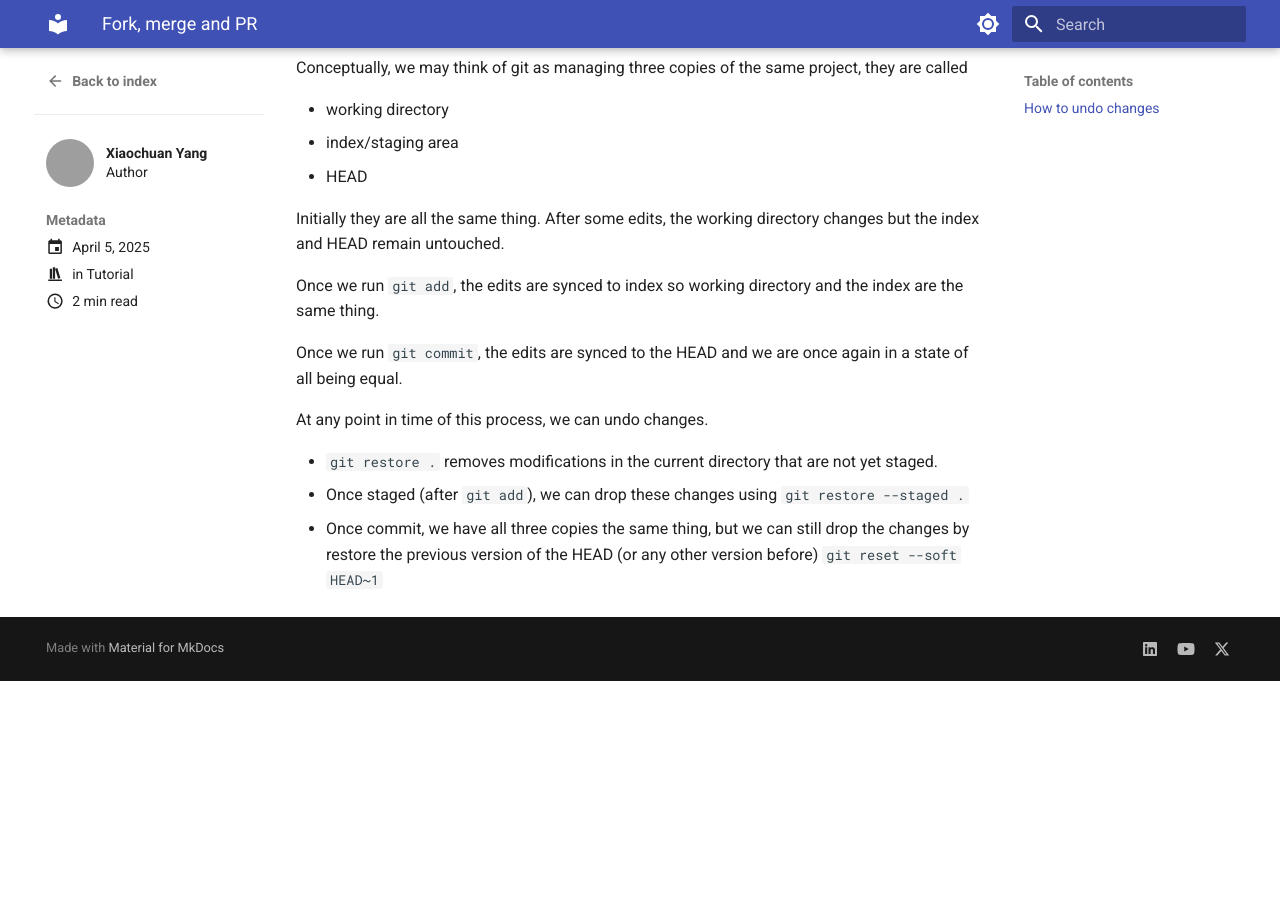
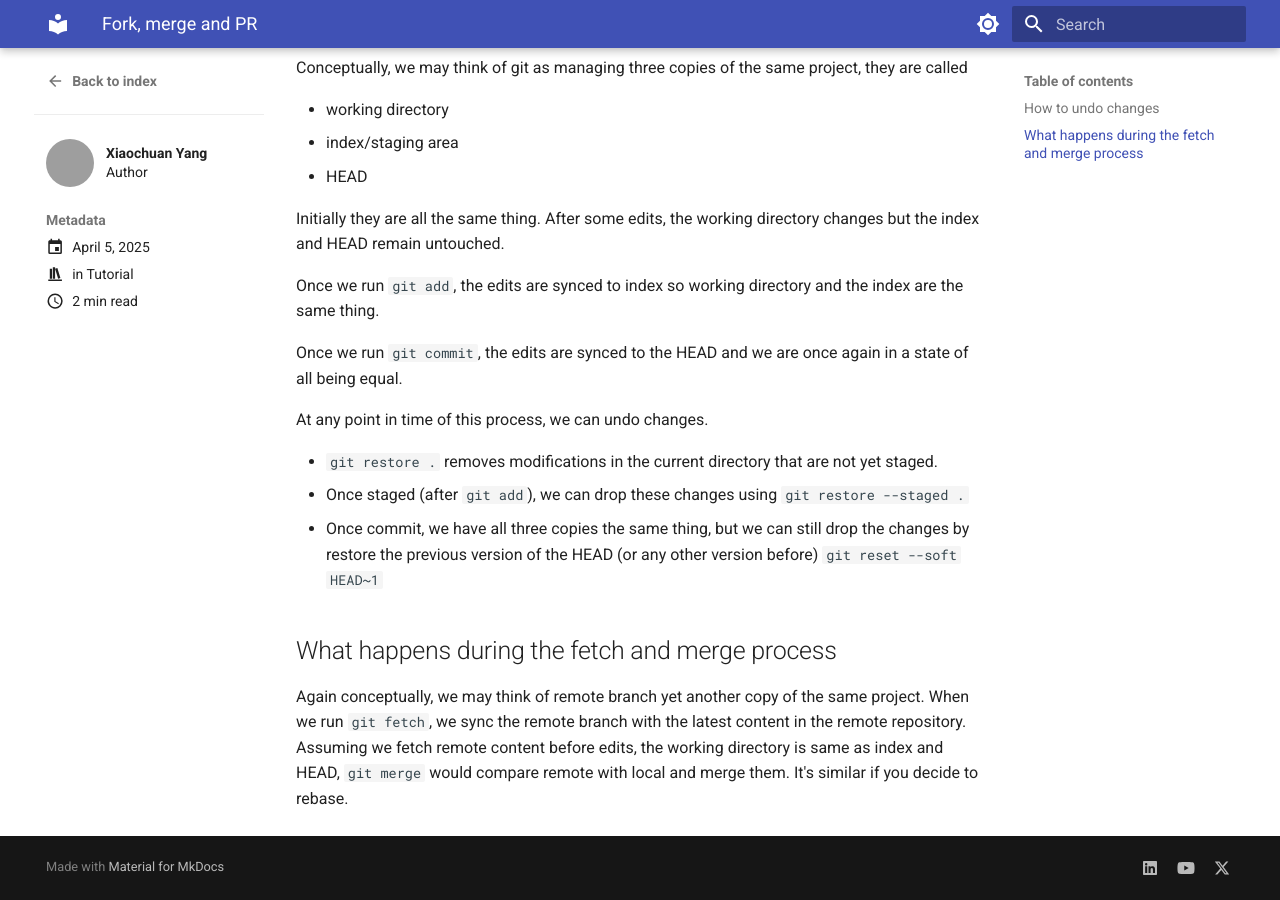
Before and after one commit to xiaochuany/blog, an MkDocs documentation site: the page built from docs/posts/2025-04-05-git-workflow.md, in a window 1280 px wide and 900 px high, scrolled down 891 px. Built offline with MkDocs 1.6.1 and Material for MkDocs 9.7.7, drawn with Linux system fonts in a browser that asks for light colours; before the commit the page ends 1572 px from its top, so only the background shows below that; grey boxes are pictures that could not be loaded.

Commit message:
Enhance Git workflow documentation
Added explanation of fetch and merge process in Git.

```diff
--- a/docs/posts/2025-04-05-git-workflow.md
+++ b/docs/posts/2025-04-05-git-workflow.md
@@ -53,3 +53,10 @@ At any point in time of this process, we can undo changes.
 - `git restore .` removes modifications in the current directory that are not yet staged.
 - Once staged (after `git add`), we can drop these changes using `git restore --staged .`
 - Once commit, we have all three copies the same thing, but we can still drop the changes by restore the previous version of the HEAD (or any other version before) `git reset --soft HEAD~1`
+
+
+## What happens during the fetch and merge process
+
+Again conceptually, we may think of remote branch yet another copy of the same project. When we run `git fetch`, we sync the remote branch with the latest content
+in the remote repository.
+Assuming we fetch remote content before edits, the working directory is same as index and HEAD, `git merge` would compare remote with local and merge them. It's similar if you decide to rebase.
```
